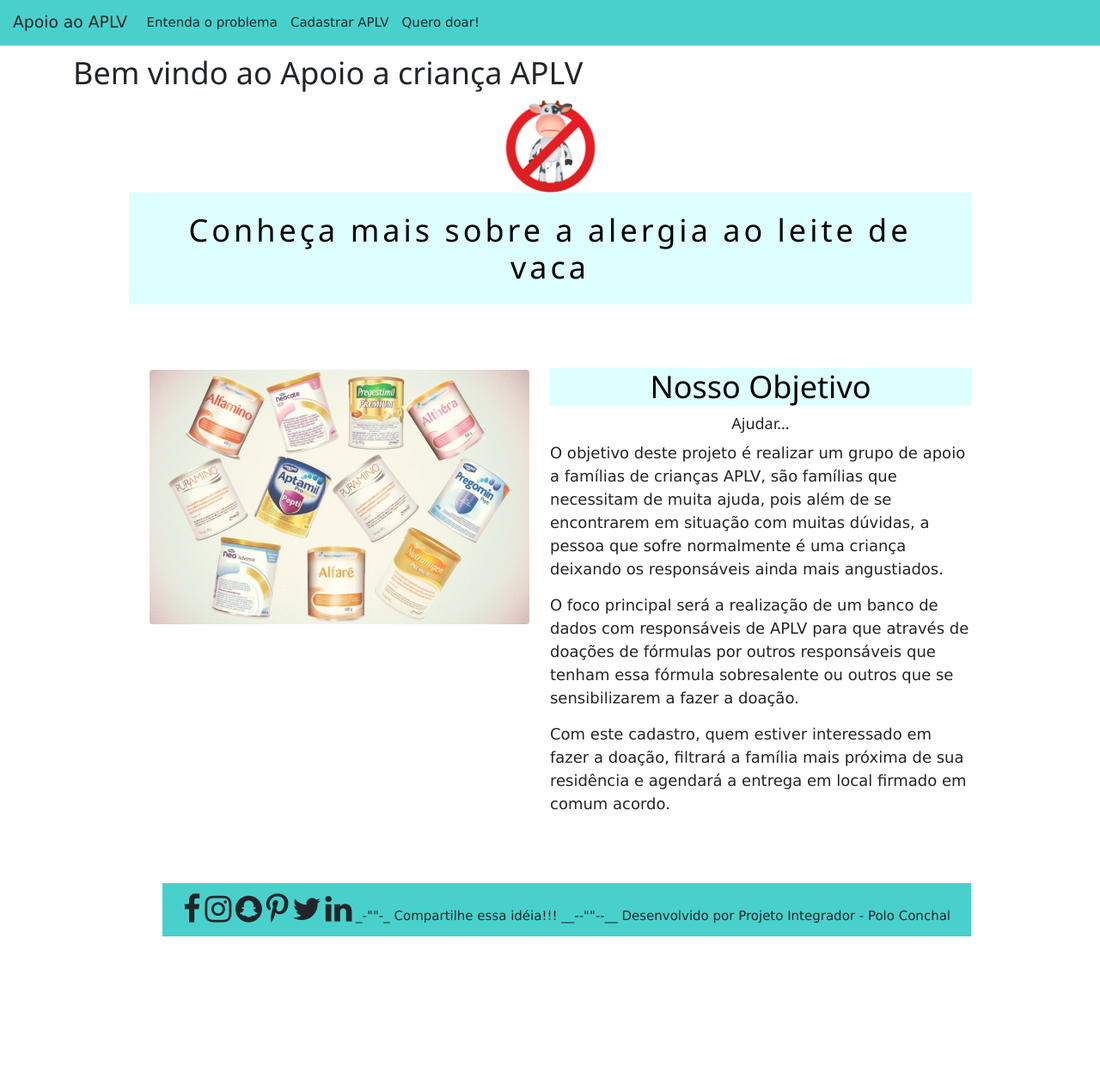
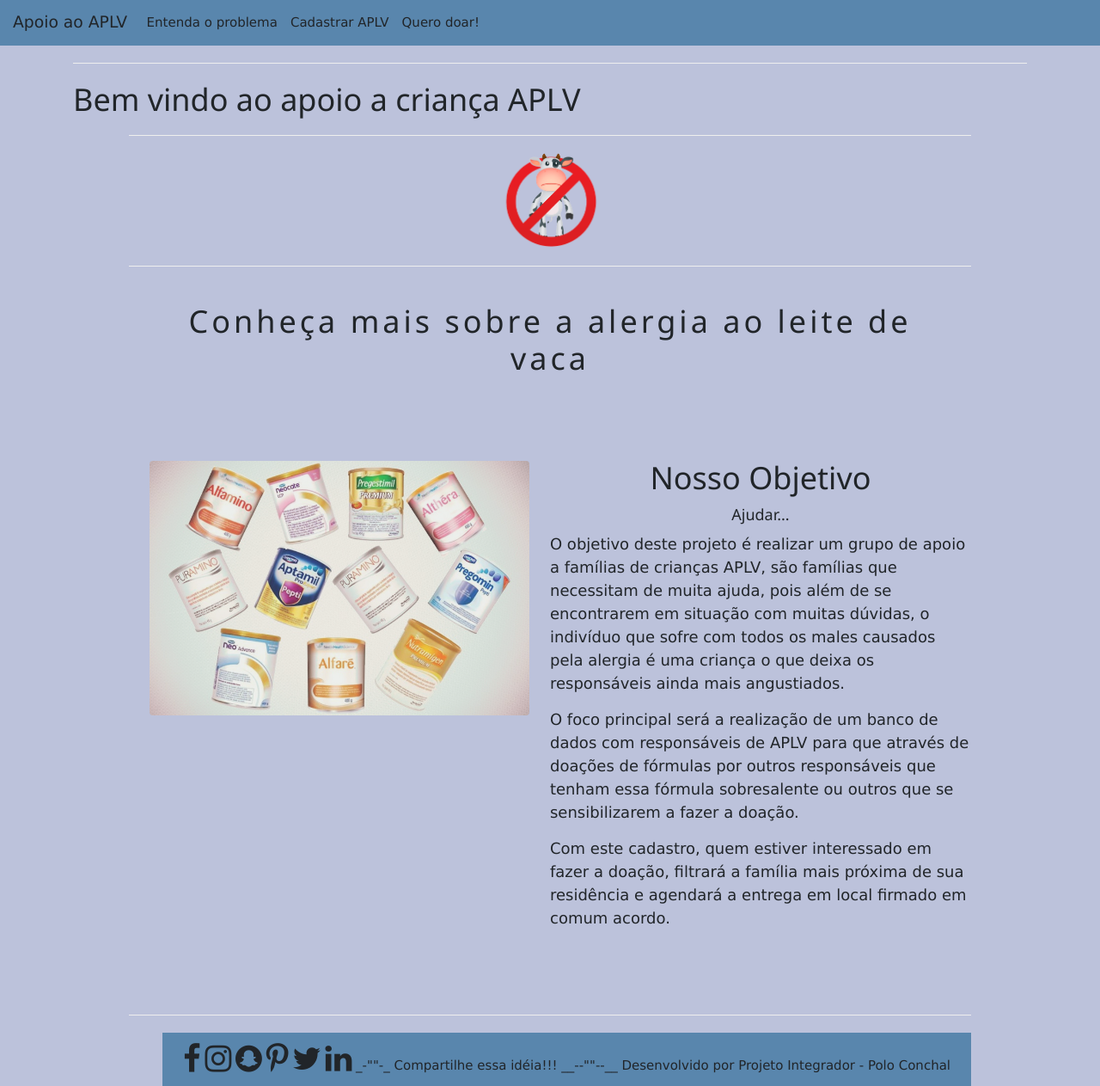
Before and after one commit to alex-alves-dev/pi1_Univesp, a Flask app: page / in a window 1280 px wide. Shown: the whole page at 86% size. Before the commit the page ends 1089 px from the top, so only its background shows below. Run offline with Flask 2, Linux system fonts and the light colour scheme; some libraries are stand-ins or nearby versions.

Commit message:
Mudança no frontEnd

```diff
--- a/app.py
+++ b/app.py
@@ -69,7 +69,3 @@
 def doar():
     posts = Posts.query.all()
     return render_template('doar.html', posts=posts)
-def filtro():
-    if request.method == 'GET':
-       db.query.filter(db.bairro.endswith('@example.com')).all()
-       return render_template('filtro.html', posts=posts)
--- a/templates/base.html
+++ b/templates/base.html
@@ -12,8 +12,13 @@
 
     <title>{% block title %} {% endblock %} </title>
 </head>
+<style>
+  body {
+    background-color: rgb(188, 194, 219);
+  }
+</style>
 <body>
-    <nav class="navbar navbar-expand-md" style="background-color: #48D1CC">
+    <nav class="navbar navbar-expand-md" style="background-color: #5986ad">
   <a class="navbar-brand" href="{{ url_for('index')}}">Apoio ao APLV</a>
   <button class="navbar-toggler" type="button" data-toggle="collapse" data-target="#navbarNav" aria-controls="navbarNav" aria-expanded="false" aria-label="Alterna navegação">
     <span class="navbar-toggler-icon"></span>
--- a/templates/cadastrar.html
+++ b/templates/cadastrar.html
@@ -1,7 +1,9 @@
 {% extends 'base.html' %}
 
 {% block content %}
+<hr>
 <h1>{% block title %} Cadastro{% endblock %}</h1>
+<hr>
 <p class="w3-large">Área para o responsável de APLV que deseja se cadastrar, preencha todos os campos para a inclusão no banco de dados como receptor.</p>
 
 <form method="post">
@@ -29,5 +31,6 @@
     <div class="form-group">
         <button type="submit" class="btn btn-primary">Cadastrar</button>
     </div>
+    <hr>
 </form>
 {% endblock %}
--- a/templates/index.html
+++ b/templates/index.html
@@ -1,27 +1,28 @@
 {% extends 'base.html' %}
 
 {% block content %}
-    <h1> {%block title %} Bem vindo ao Apoio a criança APLV {% endblock %}</h1>
+    <hr>
+    <h1> {%block title %} Bem vindo ao apoio a criança APLV {% endblock %}</h1>
         <header class = "w3-center w3-display-containe w3-content w3-wide" id = "home">
-
+        <hr>
         <img class="w3-image" src="../static/img/aler01.png" alt="Alergia do leite de vaca" width="15%">
-
-        <div class="w3-display-bottonleft w3-padding-large w3-pale-blue">
+        <hr>
+        <div class="w3-display-bottonleft w3-padding-large">
             <h3 class="w3-xxlarge">Conheça mais sobre a alergia ao leite de vaca</h3>
         </div>
-    </header>
+        </header>
     <div class="w3-content">
         <div class="w3-row w3-padding-64" id="sobre">
-            <div class="w3-col m6 w3-padding-large w3-show-small">
+            <div class="w3-col m6 w3-padding-large w3-show-large">
                 <img src="../static/img/form.jpg" alt="Formulas APLV" class="w3-round w3-image w3-opacity-min" alt="Table Setting" borde="0">
     </div>
     <div class="w3-col m6 w3-padding-xxxlarge">
-      <h1 class="w3-center w3-pale-blue">Nosso Objetivo</h1>
+      <h1 class="w3-center">Nosso Objetivo</h1>
       <h5 class="w3-center">Ajudar...</h5>
       <p class="w3-large">
           O objetivo deste projeto é realizar um grupo de apoio a famílias de crianças APLV, são famílias que necessitam
-           de muita ajuda, pois além de se encontrarem em situação com muitas dúvidas, a pessoa que sofre normalmente
-           é uma criança deixando os responsáveis ainda mais angustiados.
+           de muita ajuda, pois além de se encontrarem em situação com muitas dúvidas, o indivíduo que sofre com todos os males causados pela alergia
+           é uma criança o que deixa os responsáveis ainda mais angustiados.
          </p>
          <p class="w3-large">
           O foco principal será a realização de um banco de dados com responsáveis de APLV para que através de doações
@@ -34,8 +35,8 @@
          </p>
     </div>
         </div>
-
-    <footer class="w3-right w3-padding-large" id="rodape" style="background-color: #48D1CC">
+        <hr>
+    <footer class="w3-right w3-padding-large" id="rodape" style="background-color: #5986ad">
       <i style="font-size:36px" class="fa">&#xf09a;</i>
       <i style="font-size:36px" class="fa">&#xf16d;</i>
       <i style="font-size:36px" class="fa">&#xf2ab;</i>
```
Also changed, not shown: templates/doar.html (+4 -4 lines), templates/filtro.html (added, +8 -0 lines), templates/sobre.html (+5 -3 lines), database.db, static/img/aler01.png.
